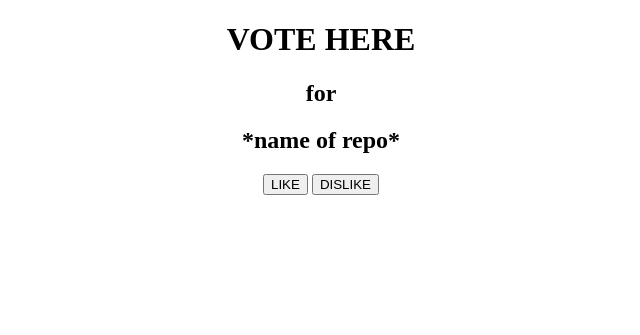
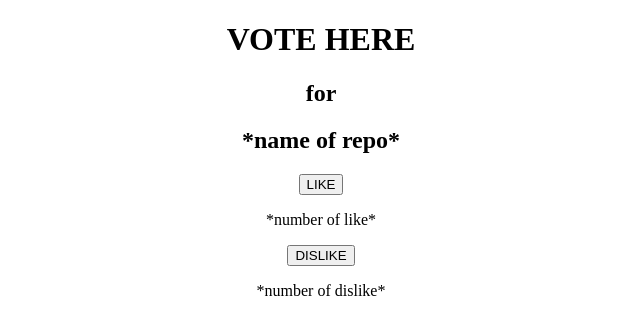
Before and after one commit to alecarb10/cli-apps-web-interface, a Flask app: template web/templates/vote.html in a window 1280 px wide. Shown: the part 26-361 px from the top of the page, without its empty margins (319-959 px from the left). Run offline with Flask 3, Linux system fonts and the light colour scheme; the template is opened without the code that fills it, so the values that code supplies are empty; parts of the project's set-up code (start-up, migrations or seed data) failed here and were passed over.

Commit message:
Updated code (still not working the voting system)

```diff
--- a/web/app.py
+++ b/web/app.py
@@ -20,6 +20,8 @@ with open("/home/ale/tesi/cli-apps-web-interface/files/stats-ridotto.csv", "r")
         repositories.append(data)
 
 
+like = 0
+dislike = 0
 @app.route("/data", methods=["GET", "POST"])
 def stats():
     context = {
@@ -27,16 +29,16 @@ def stats():
         "header": header,
         "repositories": repositories,
     }
-    return render_template("data.html", **context)
+    if request.method == "POST":
+        return render_template("data.html", **context, like=like+1, dislike=dislike+1)
+    return render_template("data.html", **context, like=like+1, dislike=dislike+1)
 
 
-like = 0
-dislike = 0
-@app.route("/vote", methods=["GET", "POST"])
-def button():
-    if request.method == "POST":
-        return render_template("vote.html", like=like+1, dislike=dislike+1)
-    return render_template("vote.html", like=like, dislike=dislike)
+# @app.route("/vote", methods=["GET", "POST"])
+# def button():
+#     if request.method == "POST":
+#         return render_template("vote.html", like=like+1, dislike=dislike+1)
+#     return render_template("vote.html", like=like, dislike=dislike)
 
 
 if __name__ == "__main__":
--- a/web/templates/data.html
+++ b/web/templates/data.html
@@ -29,7 +29,10 @@
         <td>{{ repos.fork }}</td>
         <td>{{ repos.lines_of_code }}</td>
         <td>
-            <button type="button"><a href="vote" >VOTE HERE</a></button>
+            <form method="post">
+                <input type="submit" value="LIKE"> {{ repos.like }} </input>
+                <input type="submit" value="DISLIKE"> {{ repos.dislike }} </input>
+            </form>
         </td>
     </tr>
     {% endfor %}
--- a/web/templates/vote.html
+++ b/web/templates/vote.html
@@ -16,7 +16,9 @@
 <div class="container" align="center">
 	<form method="post">
 		<button type="submit" value="like">LIKE</button>
+		<p>*number of like*</p>
 		<button type="submit" value="dislike">DISLIKE</button>
+		<p>*number of dislike*</p>
 	</form>
 </div>
 </body>
```
